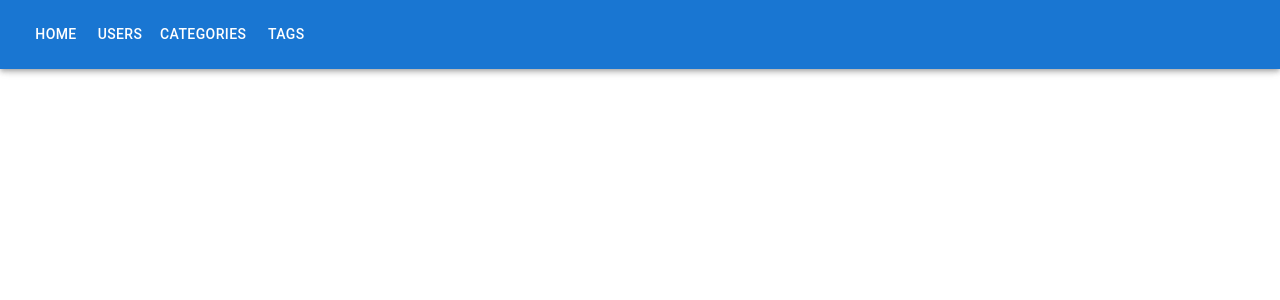
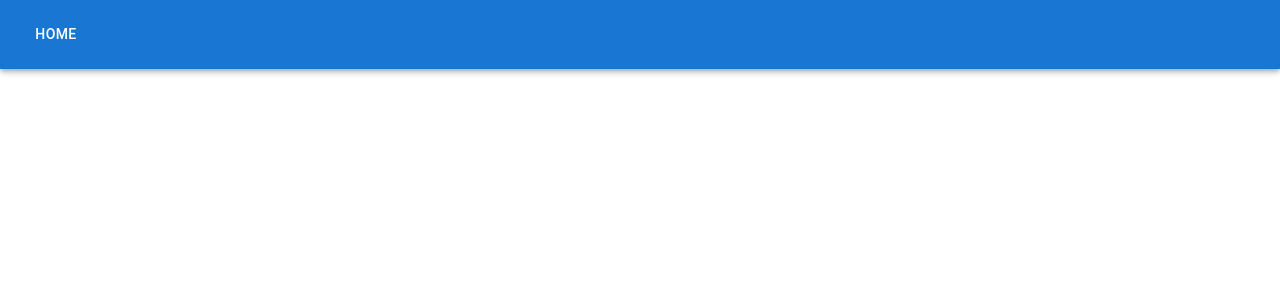
Before and after one commit to ArtemPylhun/EventsManagerFront, a React (Vite) app: page / in a window 1280 px wide. Shown: the top 300 px of the page. Built offline with nearby package versions, Linux system fonts and the light colour scheme.

Commit message:
refactor: made slight changes

```diff
--- a/src/components/layout/Header.jsx
+++ b/src/components/layout/Header.jsx
@@ -0,0 +1,48 @@
+import React from "react";
+import { Link } from "react-router-dom";
+import AppBar from "@mui/material/AppBar";
+import Box from "@mui/material/Box";
+import Toolbar from "@mui/material/Toolbar";
+import Container from "@mui/material/Container";
+import Button from "@mui/material/Button";
+
+// Define two page lists
+const adminPages = [
+  { name: "Home", path: "/" },
+  { name: "Users", path: "/users" },
+  { name: "Categories", path: "/categories" },
+  { name: "Tags", path: "/tags" },
+];
+
+const userPages = [{ name: "Home", path: "/" }];
+
+const Header = () => {
+  const userJson = localStorage.getItem("user");
+  const user = userJson ? JSON.parse(userJson) : null;
+
+  // Determine which pages to show based on user role
+  const pages = user?.role === "Admin" ? adminPages : userPages;
+
+  return (
+    <AppBar position="fixed" sx={{ zIndex: 1201 }}>
+      <Container maxWidth="xl">
+        <Toolbar disableGutters>
+          <Box sx={{ flexGrow: 1, display: { xs: "none", md: "flex" } }}>
+            {pages.map((page) => (
+              <Button
+                key={page.name}
+                component={Link}
+                to={page.path}
+                sx={{ my: 2, color: "white", display: "block" }}
+              >
+                {page.name}
+              </Button>
+            ))}
+          </Box>
+        </Toolbar>
+      </Container>
+    </AppBar>
+  );
+};
+
+export default Header;
--- a/src/components/layout/Layout.jsx
+++ b/src/components/layout/Layout.jsx
@@ -1,10 +1,10 @@
 import React from "react";
 import { Outlet } from "react-router-dom";
-import ResponsiveAppBar from "../../router/ResponsiveAppBar";
+import Header from "./Header";
 const Layout = () => {
   return (
     <>
-      <ResponsiveAppBar />
+      <Header />
       <div className="content">
         <Outlet />
       </div>
--- a/src/features/categories/actions.js
+++ b/src/features/categories/actions.js
@@ -2,7 +2,6 @@ export const CategoriesCrudActionTypes = {
   CREATE_CATEGORY: "CREATE_CATEGORY",
   UPDATE_CATEGORY: "UPDATE_CATEGORY",
   DELETE_CATEGORY: "DELETE_CATEGORY",
-  GET_ALL_CATEGORIES: "GET_ALL_CATEGORIES",
   SET_CATEGORIES: "SET_CATEGORIES",
 };
 
@@ -21,10 +20,6 @@ export const deleteCategoryAction = (payload) => ({
   payload,
 });
 
-export const getAllCategoriesAction = () => ({
-  type: CategoriesCrudActionTypes.GET_ALL_CATEGORIES,
-});
-
 export const setCategoriesAction = (payload) => ({
   type: CategoriesCrudActionTypes.SET_CATEGORIES,
   payload,
--- a/src/features/categories/reducer.js
+++ b/src/features/categories/reducer.js
@@ -2,8 +2,6 @@ import { CategoriesCrudActionTypes } from "./actions";
 
 const categoriesReducer = (state = [], action) => {
   switch (action.type) {
-    case CategoriesCrudActionTypes.GET_ALL_CATEGORIES:
-      return action.payload;
     case CategoriesCrudActionTypes.CREATE_CATEGORY:
       return [
         ...state,
--- a/src/router/ProtectedRoute.jsx
+++ b/src/router/ProtectedRoute.jsx
@@ -4,14 +4,25 @@ import { useEffect } from "react";
 const ProtectedRoute = ({ children, allowedRoles }) => {
   const navigate = useNavigate();
   const userJson = localStorage.getItem("user");
-
   const user = userJson ? JSON.parse(userJson) : null;
 
+  const isTokenExpired = () => {
+    if (!user?.exp) return true;
+    const expiryDate = new Date(user.exp * 1000);
+    console.log(expiryDate);
+    return expiryDate < new Date();
+  };
+
   useEffect(() => {
-    if (!user) {
+    if (!user || isTokenExpired()) {
+      localStorage.removeItem("user");
       navigate("/login");
     }
   }, [user, navigate]);
+
+  if (!user || isTokenExpired()) {
+    return null;
+  }
 
   return (
     <>
--- a/src/router/ResponsiveAppBar.jsx
+++ /dev/null
@@ -1,39 +0,0 @@
-import React from "react";
-import { Link } from "react-router-dom";
-import AppBar from "@mui/material/AppBar";
-import Box from "@mui/material/Box";
-import Toolbar from "@mui/material/Toolbar";
-import Container from "@mui/material/Container";
-import Button from "@mui/material/Button";
-
-const pages = [
-  { name: "Home", path: "/" },
-  { name: "Users", path: "/users" },
-  { name: "Categories", path: "/categories" },
-  { name: "Tags", path: "/tags" },
-];
-
-const ResponsiveAppBar = () => {
-  return (
-    <AppBar position="fixed" sx={{ zIndex: 1201 }}>
-      <Container maxWidth="xl">
-        <Toolbar disableGutters>
-          <Box sx={{ flexGrow: 1, display: { xs: "none", md: "flex" } }}>
-            {pages.map((page) => (
-              <Button
-                key={page.name}
-                component={Link}
-                to={page.path}
-                sx={{ my: 2, color: "white", display: "block" }}
-              >
-                {page.name}
-              </Button>
-            ))}
-          </Box>
-        </Toolbar>
-      </Container>
-    </AppBar>
-  );
-};
-
-export default ResponsiveAppBar;
```
Also changed, not shown: src/components/layout/Footer.jsx (deleted).
